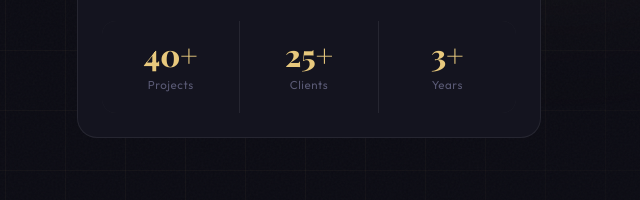
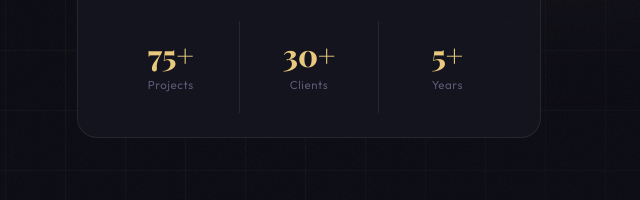
Before and after one commit to aisosaagbonlahor/my_portfolio, a plain HTML site: page index.html in a window 1280 px wide. Shown: the part 430-630 px from the top of the page, 595-1235 px from the left. Drawn offline with nearby package versions, Linux system fonts and the light colour scheme.

Commit message:
Update index.html

```diff
--- a/index.html
+++ b/index.html
@@ -235,9 +235,9 @@
           <p class="hero-card-desc">n8n + OpenAI pipeline — automated internal knowledge base chatbot and full YouTube video production workflow.</p>
           <div class="stat-row">
             <!-- EDIT: Update with your real stats -->
-            <div class="stat-cell"><div class="stat-n">40+</div><div class="stat-l">Projects</div></div>
-            <div class="stat-cell"><div class="stat-n">25+</div><div class="stat-l">Clients</div></div>
-            <div class="stat-cell"><div class="stat-n">3+</div><div class="stat-l">Years</div></div>
+            <div class="stat-cell"><div class="stat-n">75+</div><div class="stat-l">Projects</div></div>
+            <div class="stat-cell"><div class="stat-n">30+</div><div class="stat-l">Clients</div></div>
+            <div class="stat-cell"><div class="stat-n">5+</div><div class="stat-l">Years</div></div>
           </div>
         </div>
       </div>
```
